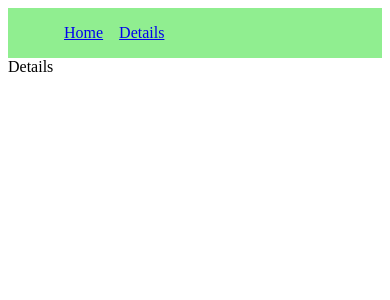
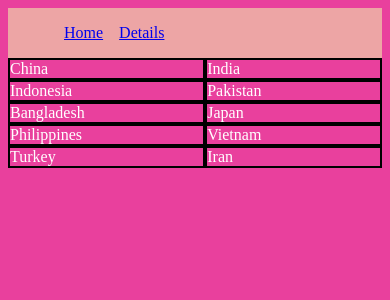
Before and after one commit to IfzaRasool/metrics-webapp, a React (Create React App) app: page /Details in a window 390 px wide. Shown: the top 300 px of the page. Built offline with nearby package versions, Linux system fonts and the light colour scheme; no server answers.

Commit message:
fetch and display data on home page

```diff
--- a/src/components/Details.js
+++ b/src/components/Details.js
@@ -1,7 +1,31 @@
 import React from 'react';
 
-const Details = () => (
-  <div>Details</div>
-);
+const Details = () => {
+  const asiaCountries = [
+    'China',
+    'India',
+    'Indonesia',
+    'Pakistan',
+    'Bangladesh',
+    'Japan',
+    'Philippines',
+    'Vietnam',
+    'Turkey',
+    'Iran',
+  ];
+  return (
+    <div>
+      <div className="country-container">
+        {asiaCountries.map((e) => (
+          <div className="asia-country" key={e}>
+            {' '}
+            {e}
+            {' '}
+          </div>
+        ))}
+      </div>
+    </div>
+  );
+};
 
 export default Details;
--- a/src/components/Home.js
+++ b/src/components/Home.js
@@ -1,7 +1,22 @@
 import React from 'react';
+import { Link } from 'react-router-dom';
 
 const Home = () => (
-  <div>Home</div>
+  <div>
+    <h1>All stat</h1>
+    <div className="home-container">
+      <div className="grid-item">
+        <Link to="/Details">Asia</Link>
+      </div>
+      <div className="grid-item">Africa</div>
+      <div className="grid-item">North America</div>
+      <div className="grid-item">South America</div>
+      <div className="grid-item">Antarctica</div>
+      <div className="grid-item">Europe</div>
+      <div className="grid-item">Australia</div>
+      <div className="grid-item">country</div>
+    </div>
+  </div>
 );
 
 export default Home;
--- a/src/index.css
+++ b/src/index.css
@@ -1,10 +1,14 @@
 body {
   padding: 0;
+  background-color: rgb(233, 64, 157);
+  color: white;
 }
 
+@media only screen and (max-width: 600px) {
   .header-container {
     display: flex;
-  background-color: lightgreen;
+    background-color: rgb(237, 165, 165);
+    height: 50%;
   }
 
   .headerItem {
@@ -17,3 +21,22 @@ li {
     padding-left: 1rem;
     list-style: none;
   }
+
+  .home-container {
+    display: grid;
+    grid-template-columns: auto auto;
+  }
+
+  .grid-item {
+    border: 2px solid black;
+  }
+
+  .country-container {
+    display: grid;
+    grid-template-columns: auto auto;
+  }
+
+  .asia-country {
+    border: 2px solid black;
+  }
+}
--- a/src/redux/home.js
+++ b/src/redux/home.js
@@ -20,7 +20,6 @@ export const displayItem = (payload) => ({
 export async function fetchData(dispatch) {
   const response = await fetch(BASE_URL);
   const data = await response.json();
-  console.log('okok');
   console.log(data);
   dispatch(displayItem);
 }
```
Lines whose indentation alone changed are shown as unchanged.
